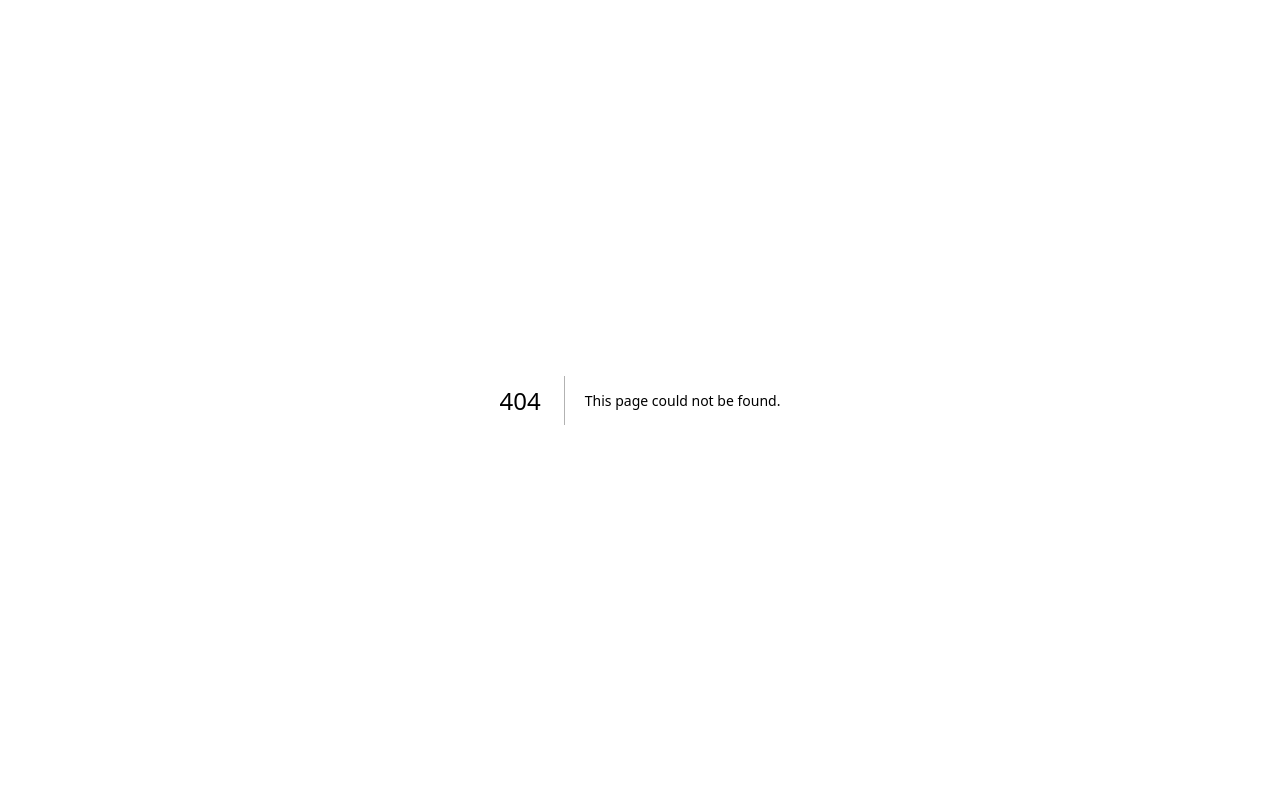
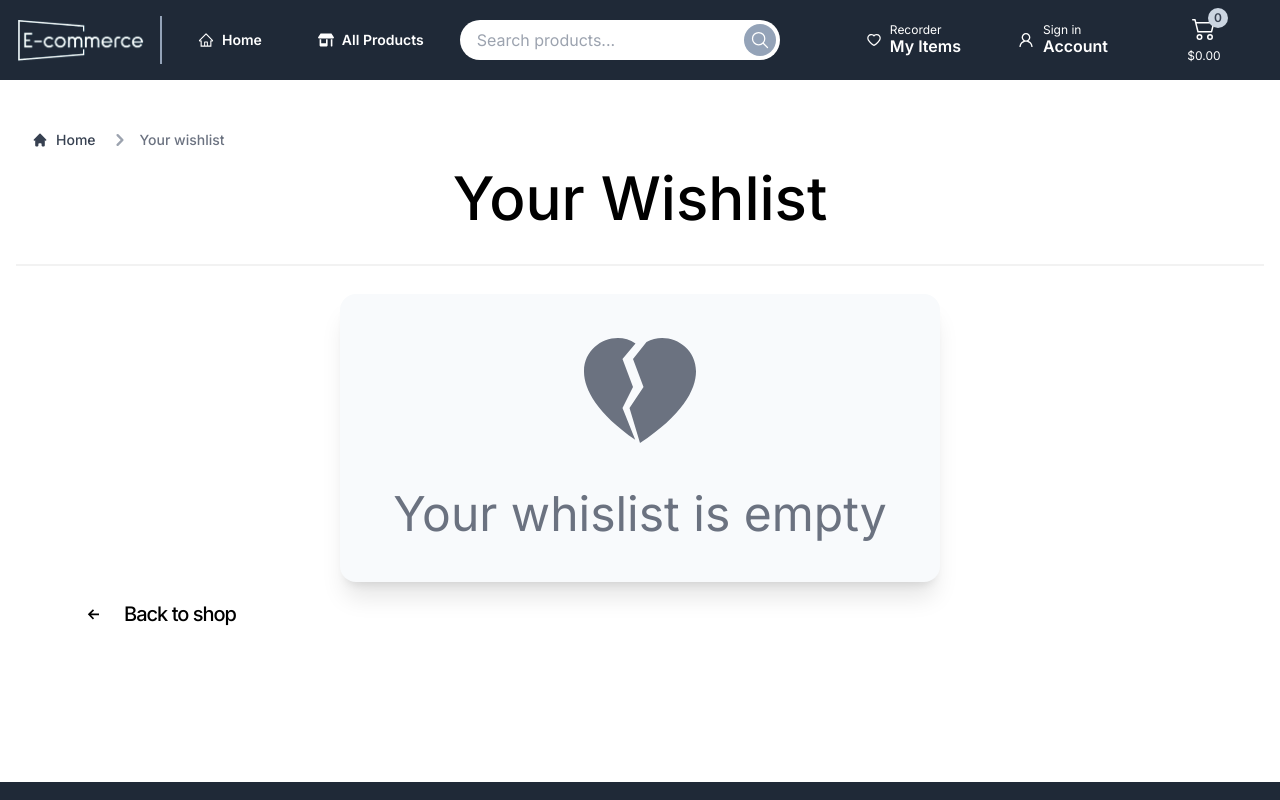
Before and after one commit to HaithemBenSlama/E-commerce-user, a Next.js app: page /Wishlist in a window 1280 px wide. Before the commit this address had no page. Shown: the top 800 px of the page. Built offline with nearby package versions, Linux system fonts and the light colour scheme.

Commit message:
Create wishlist page

```diff
--- a/app/Cart/page.jsx
+++ b/app/Wishlist/page.jsx
@@ -1,46 +1,45 @@
 "use client";
 import { Breadcrumbs } from "@/components/Breadcrumbs";
+import Card from "@/components/Card";
 import Footer from "@/components/Footer";
 import Navbar from "@/components/Navbar";
 import React, { useEffect, useState } from "react";
-import Orders from "./components/Orders";
-import Items from "./components/Items";
+import { BsFillHeartbreakFill } from "react-icons/bs";
 import { GrFormPreviousLink } from "react-icons/gr";
-import { TbShoppingCartOff } from "react-icons/tb";
 
-const Cart = () => {
-  const [data, setData] = useState();
-  const [refresh, setRefresh] = useState();
+const Wishlist = () => {
+  const [data, setData] = useState([]);
+  const [refresh, setRefresh] = useState(false);
+
   useEffect(() => {
-    const cart = JSON.parse(localStorage.getItem("cart"));
-    setData(cart);
+    const wishlist = JSON.parse(localStorage.getItem("wishlist"));
+    setData(wishlist);
   }, [refresh]);
+
   return (
     <main>
       <Navbar refreshCart={refresh} />
       <div className="pt-28">
         <section class="pb-24 bg-blueGray-100 overflow-hidden">
           <div class="container px-4 mx-auto">
-            <Breadcrumbs terminalPath={"Your cart"} />
-            <div class="pb-9 mb-7 text-center ">
+            <Breadcrumbs terminalPath={"Your wishlist"} />
+            <div class="pb-9 mb-7 text-center border-b-2 border-black border-opacity-5">
               <h2 class="text-3xl xl:text-6xl leading-normal font-heading font-medium text-center">
-                Your cart
+                Your Wishlist
               </h2>
             </div>
             {data?.length > 0 ? (
-              <div class="flex flex-wrap -mx-4 xl:mb-24">
-                <div class="w-full md:w-8/12 lg:w-3/4 md:mb-0">
-                  {data.map((item, index) => (
-                    <Items
-                      item={item}
-                      key={item?.p_id}
-                      index={index}
-                      refresh={refresh}
-                      setRefresh={setRefresh}
+              <div>
+                <div className="grid grid-cols-1 md:grid-cols-4 gap-4 p-5">
+                  {data?.map((item) => (
+                    <Card
+                      data={item}
+                      key={item.p_id}
+                      refreshCart={refresh}
+                      setRefreshCart={setRefresh}
                     />
                   ))}
                 </div>
-                <Orders refresh={refresh} setRefresh={setRefresh} />
                 <div class="md:w-72 hover:cursor-pointer">
                   <a
                     type="button"
@@ -55,12 +54,12 @@ const Cart = () => {
             ) : (
               <div>
                 <div class="flex items-center justify-center p-5 md:p-0">
-                  <div class="flex flex-col items-center justify-center bg-slate-50 w-[500px] rounded-2xl shadow-xl h-72">
+                  <div class="flex flex-col items-center justify-center bg-slate-50 w-[600px] rounded-2xl shadow-xl h-72">
                     <div class="text-3xl text-gray-500">
-                      <TbShoppingCartOff className="w-32 h-32" />
+                      <BsFillHeartbreakFill className="w-28 h-28" />
                     </div>
                     <div class="text-3xl md:text-5xl text-gray-500 mt-10">
-                      Your cart is empty
+                      Your whislist is empty
                     </div>
                   </div>
                 </div>
@@ -84,4 +83,4 @@ const Cart = () => {
   );
 };
 
-export default Cart;
+export default Wishlist;
--- a/components/Card.jsx
+++ b/components/Card.jsx
@@ -48,7 +48,7 @@ const Card = ({ data, refreshCart, setRefreshCart }) => {
 
     setTimeout(() => {
       setShowTranslation(false);
-    }, 1500);
+    }, 2000);
   };
 
   const handleAddToWishlist = (item) => {
@@ -66,6 +66,7 @@ const Card = ({ data, refreshCart, setRefreshCart }) => {
       localStorage.setItem("wishlist", JSON.stringify(updatedWishlistItems));
       setIsItemInWishlist(true);
     }
+    setRefreshCart(!refreshCart);
   };
 
   return (
--- a/components/Navbar.jsx
+++ b/components/Navbar.jsx
@@ -77,7 +77,7 @@ const Navbar = ({ refreshCart }) => {
           <div className="hidden md:flex items-center space-x-4">
             <div className="navBarHover flex items-center gap-2 text-white">
               <AiOutlineHeart />
-              <Link href={"/whishlist"}>
+              <Link href={"/Wishlist"}>
                 <p className="text-xs">Recorder</p>
                 <h2 className="text-base font-semibold -mt-1">My Items</h2>
               </Link>
```
